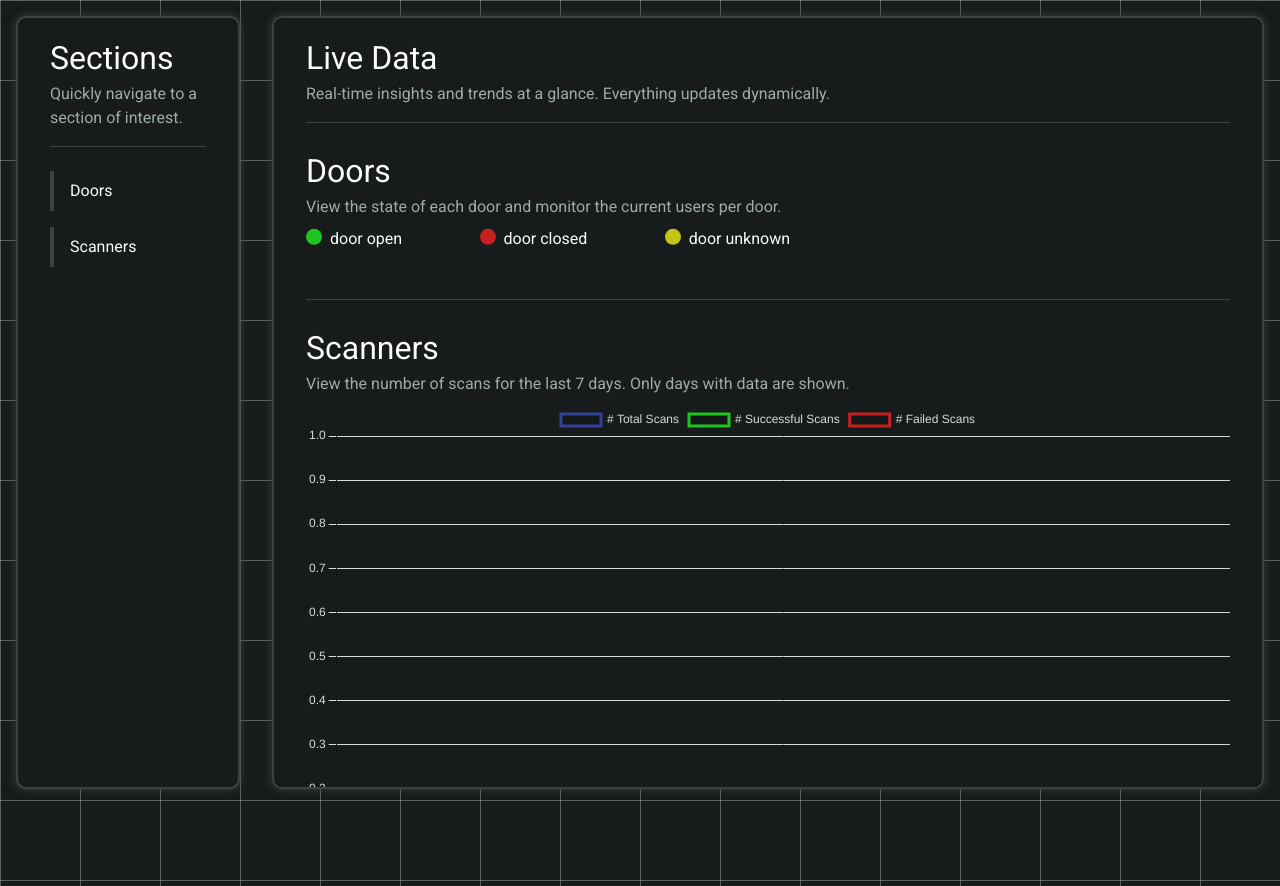
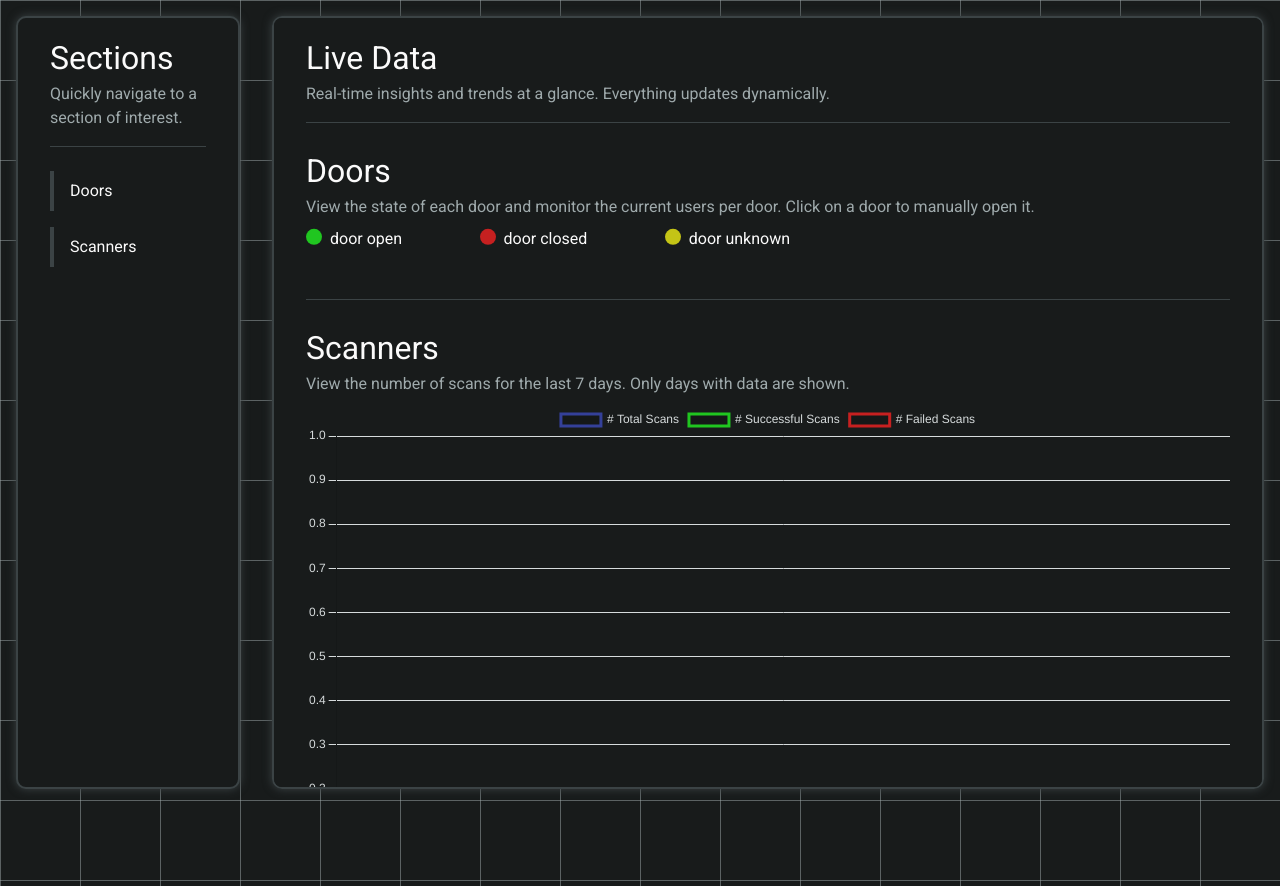
Before and after one commit to Viovyx/Gitok-Flask-Website-STEM-Project, a Python web app: template templates/live-data.html in a window 1280 px wide. Shown: the top 886 px of the page. Run offline with Jinja, Linux system fonts and the light colour scheme; the template is opened without the code that fills it, so the values that code supplies are empty; some libraries are stand-ins or nearby versions.

Commit message:
add manual open door functionality

```diff
--- a/static/js/handleLiveData.js
+++ b/static/js/handleLiveData.js
@@ -125,6 +125,12 @@ function removeFirstData() {
 
 const MAX_DATA_COUNT = 7;
 
+function openDoor(IP, Name) {
+  if (confirm(`Are you sure you want to open '${Name}'?`)) {
+    socket.emit("openDoor", {IP: IP});
+  }
+}
+
 //connect to the socket server.
 const socket = io.connect();
 
--- a/templates/live-data.html
+++ b/templates/live-data.html
@@ -44,7 +44,7 @@
                 <hr />
 
                 <h1 id="doors">Doors</h1>
-                <p class="subscript">View the state of each door and monitor the current users per door.</p>
+                <p class="subscript">View the state of each door and monitor the current users per door. Click on a door to manually open it.</p>
                 <div class="legend row">
                     <span class="legend-success">door open</span>
                     <span class="legend-error">door closed</span>
@@ -52,7 +52,7 @@
                 </div>
                 <div class="data-grid" id="doors">
                     {% for door in doors %}
-                        <div class="item {{ door.Status }}" id="door-{{ door.id }}">
+                        <div class="item {{ door.Status }}" id="door-{{ door.id }}" {% if door.id != 1 %}onclick="openDoor('{{ door.IP }}', '{{ door.Name }} (id: {{ door.id }})')"{% endif %}>
                             <h3>{{ door.Name }} (id: {{ door.id }})</h3>
                             <ul id="door-ul-{{ door.id }}">
                                 {% for user in door.Users %}
```
Also changed, not shown: App.py (+7 -0 lines).
